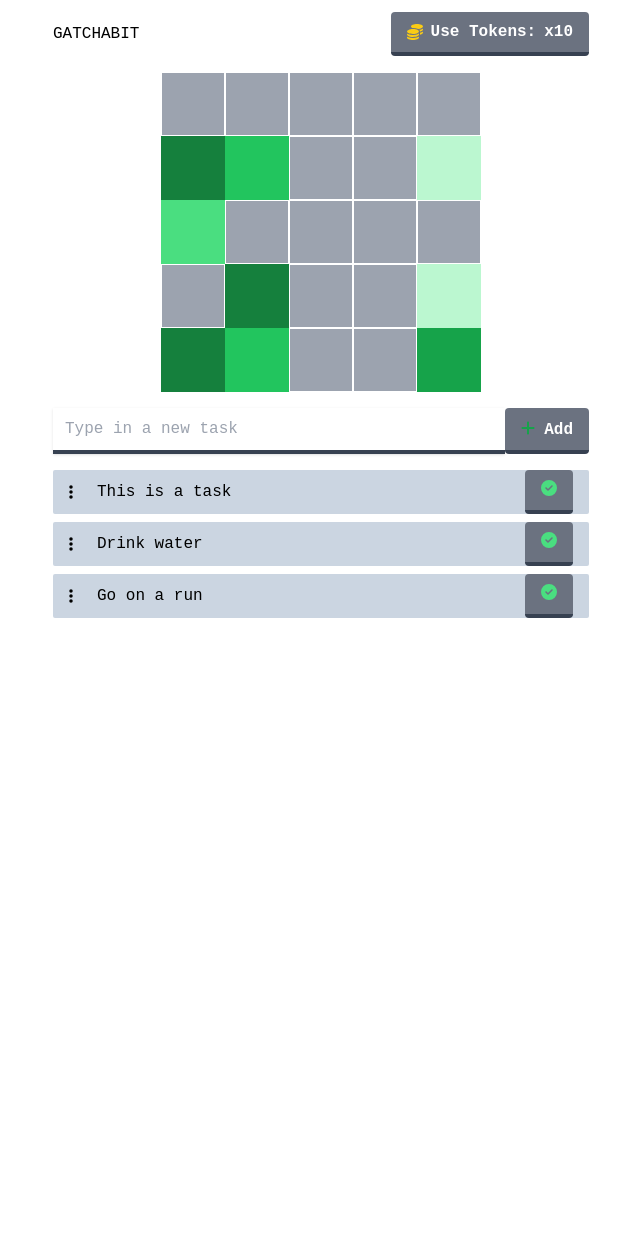
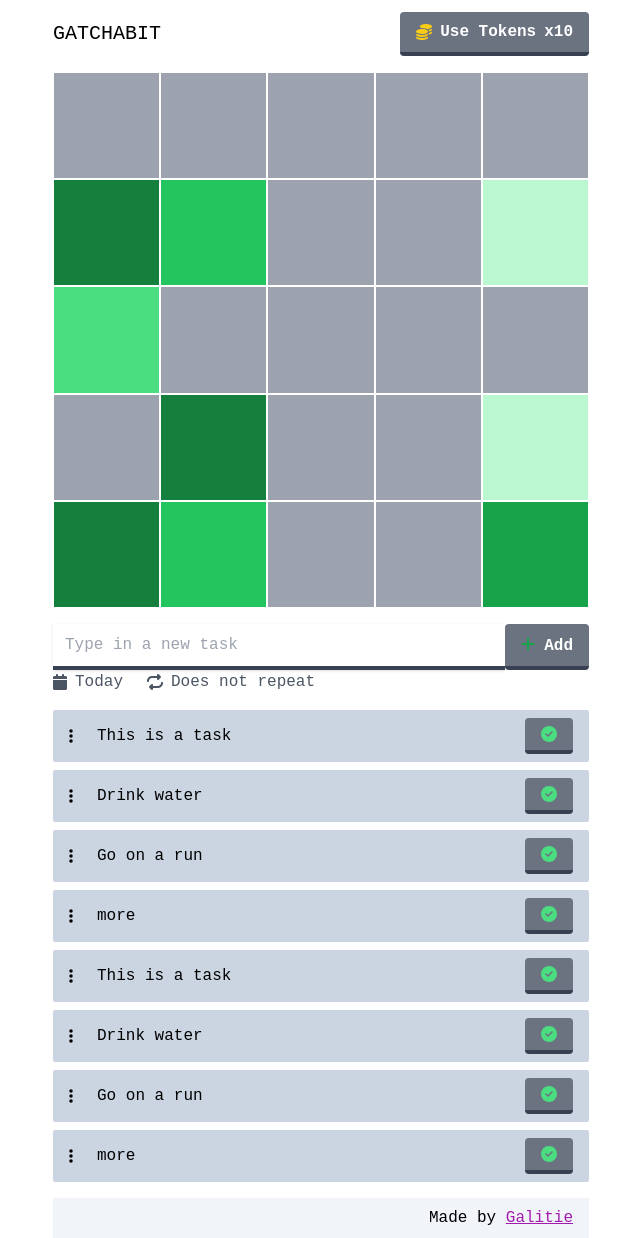
Before and after one commit to Galitie/gatchabit, a Next.js app: page / in a window 1280 px wide. Shown: the whole page, without its empty margins (319-959 px from the left). Before the commit the page ends 800 px from the top, so only its background shows below. Built offline with nearby package versions, Linux system fonts and the light colour scheme.

Commit message:
Adjusted layout

```diff
--- a/app/(components)/AddTaskInput.jsx
+++ b/app/(components)/AddTaskInput.jsx
@@ -4,9 +4,9 @@ import React from "react";
 
 const AddTaskInput = () => {
   return (
-    <div className="flex py-4">
+    <div className="flex">
       <input
-        className="shadow border-b-4 border-gray-700 appearance-none grow py-2 px-3 text-gray-700 leading-tight focus:outline-none focus:shadow-outline"
+        className="shadow border-b-4 border-gray-700 appearance-none grow py-2 px-3 text-gray-700 leading-tight focus:outline-none focus:shadow-outline hover:bg-slate-100"
         id="task-input"
         type="text"
         placeholder="Type in a new task"
--- /dev/null
+++ b/app/(components)/AddTaskOptions.jsx
@@ -0,0 +1,20 @@
+import { faCalendar, faRepeat } from "@fortawesome/free-solid-svg-icons";
+import { FontAwesomeIcon } from "@fortawesome/react-fontawesome";
+import React from "react";
+
+const AddTaskOptions = () => {
+  return (
+    <div className="flex gap-6">
+      <div className="flex gap-2 items-center text-gray-600 cursor-pointer hover:text-gray-400">
+        <FontAwesomeIcon icon={faCalendar} />
+        <p>Today</p>
+      </div>
+      <div className="flex gap-2 items-center text-gray-600 cursor-pointer hover:text-gray-400">
+        <FontAwesomeIcon icon={faRepeat} />
+        <p>Does not repeat</p>
+      </div>
+    </div>
+  );
+};
+
+export default AddTaskOptions;
--- /dev/null
+++ b/app/(components)/Footer.jsx
@@ -0,0 +1,20 @@
+import React from "react";
+
+const Footer = () => {
+  return (
+    <div className="flex bg-slate-100 py-2 items-end px-4 flex-row-reverse">
+      <p>
+        Made by{" "}
+        <a
+          className="underline text-fuchsia-700 hover:text-fuchsia-500"
+          href="https://www.galitie.com/"
+          target="_blank"
+        >
+          Galitie
+        </a>
+      </p>
+    </div>
+  );
+};
+
+export default Footer;
--- a/app/(components)/Garden.jsx
+++ b/app/(components)/Garden.jsx
@@ -2,36 +2,36 @@ import React from "react";
 
 const Garden = () => {
   return (
-    <div className="grid grid-cols-5 cursor-pointer aspect-square m-auto max-w-xs">
-      <div className="bg-gray-400 aspect-square border border-white"></div>
-      <div className="bg-gray-400 aspect-square border border-white"></div>
-      <div className="bg-gray-400 aspect-square border border-white"></div>
-      <div className="bg-gray-400 aspect-square border border-white"></div>
-      <div className="bg-gray-400 aspect-square border border-white"></div>
+    <div className="grid grid-cols-5 cursor-pointer aspect-square m-auto max-w-xs min-w-full">
+      <div className="bg-gray-400 aspect-square border border-white hover:border-4 hover:border-green-300"></div>
+      <div className="bg-gray-400 aspect-square border border-white hover:border-4 hover:border-green-300"></div>
+      <div className="bg-gray-400 aspect-square border border-white hover:border-4 hover:border-green-300"></div>
+      <div className="bg-gray-400 aspect-square border border-white hover:border-4 hover:border-green-300"></div>
+      <div className="bg-gray-400 aspect-square border border-white hover:border-4 hover:border-green-300"></div>
 
-      <div className="bg-green-700 aspect-square"></div>
-      <div className="bg-green-500 aspect-square"></div>
-      <div className="bg-gray-400 aspect-square border border-white"></div>
-      <div className="bg-gray-400 aspect-square border border-white"></div>
-      <div className="bg-green-200 aspect-square"></div>
+      <div className="bg-green-700 aspect-square border border-white hover:border-4 hover:border-green-300"></div>
+      <div className="bg-green-500 aspect-square border border-white hover:border-4 hover:border-green-300"></div>
+      <div className="bg-gray-400 aspect-square border border-white hover:border-4 hover:border-green-300"></div>
+      <div className="bg-gray-400 aspect-square border border-white hover:border-4 hover:border-green-300"></div>
+      <div className="bg-green-200 aspect-square border border-white hover:border-4 hover:border-green-300"></div>
 
-      <div className="bg-green-400 aspect-square"></div>
-      <div className="bg-gray-400 aspect-square border border-white"></div>
-      <div className="bg-gray-400 aspect-square border border-white"></div>
-      <div className="bg-gray-400 aspect-square border border-white"></div>
-      <div className="bg-gray-400 aspect-square border border-white"></div>
+      <div className="bg-green-400 aspect-square border border-white hover:border-4 hover:border-green-300"></div>
+      <div className="bg-gray-400 aspect-square border border-white hover:border-4 hover:border-green-300"></div>
+      <div className="bg-gray-400 aspect-square border border-white hover:border-4 hover:border-green-300"></div>
+      <div className="bg-gray-400 aspect-square border border-white hover:border-4 hover:border-green-300"></div>
+      <div className="bg-gray-400 aspect-square border border-white hover:border-4 hover:border-green-300"></div>
 
-      <div className="bg-gray-400 aspect-square border border-white"></div>
-      <div className="bg-green-700 aspect-square"></div>
-      <div className="bg-gray-400 aspect-square border border-white"></div>
-      <div className="bg-gray-400 aspect-square border border-white"></div>
-      <div className="bg-green-200 aspect-square"></div>
+      <div className="bg-gray-400 aspect-square border border-white hover:border-4 hover:border-green-300"></div>
+      <div className="bg-green-700 aspect-square border border-white hover:border-4 hover:border-green-300"></div>
+      <div className="bg-gray-400 aspect-square border border-white hover:border-4 hover:border-green-300"></div>
+      <div className="bg-gray-400 aspect-square border border-white hover:border-4 hover:border-green-300"></div>
+      <div className="bg-green-200 aspect-square border border-white hover:border-4 hover:border-green-300"></div>
 
-      <div className="bg-green-700 aspect-square"></div>
-      <div className="bg-green-500 aspect-square"></div>
-      <div className="bg-gray-400 aspect-square border border-white"></div>
-      <div className="bg-gray-400 aspect-square border border-white"></div>
-      <div className="bg-green-600 aspect-square"></div>
+      <div className="bg-green-700 aspect-square border border-white hover:border-4 hover:border-green-300"></div>
+      <div className="bg-green-500 aspect-square border border-white hover:border-4 hover:border-green-300"></div>
+      <div className="bg-gray-400 aspect-square border border-white hover:border-4 hover:border-green-300"></div>
+      <div className="bg-gray-400 aspect-square border border-white hover:border-4 hover:border-green-300"></div>
+      <div className="bg-green-600 aspect-square border border-white hover:border-4 hover:border-green-300"></div>
     </div>
   );
 };
--- a/app/(components)/Nav.jsx
+++ b/app/(components)/Nav.jsx
@@ -5,7 +5,7 @@ import React from "react";
 const Nav = () => {
   return (
     <nav className="flex justify-between items-center">
-      <div>
+      <div className="text-xl">
         <p>GATCHABIT</p>
       </div>
       <button className="flex gap-2 btn">
@@ -13,7 +13,7 @@ const Nav = () => {
           icon={faCoins}
           className="text-yellow-400 pt-1"
         ></FontAwesomeIcon>
-        <p>Use Tokens:</p>
+        <p>Use Tokens</p>
         <p>x10</p>
       </button>
     </nav>
--- a/app/(components)/Task.jsx
+++ b/app/(components)/Task.jsx
@@ -4,12 +4,12 @@ import React from "react";
 
 const Task = ({ task }) => {
   return (
-    <div className="flex items-center justify-between bg-slate-300 rounded-sm px-4">
+    <div className="flex items-center justify-between bg-slate-300 rounded-sm px-4 py-2">
       <div className="flex justify-start gap-6 items-center">
         <FontAwesomeIcon icon={faEllipsisV} />
         <p>{task}</p>
       </div>
-      <button className="btn">
+      <button className="btn flex items-center">
         <FontAwesomeIcon icon={faCheckCircle} className="text-green-400" />
       </button>
     </div>
--- /dev/null
+++ b/app/(components)/TaskForm.jsx
@@ -0,0 +1,14 @@
+import React from "react";
+import AddTaskInput from "./AddTaskInput";
+import AddTaskOptions from "./AddTaskOptions";
+
+const TaskForm = () => {
+  return (
+    <div>
+      <AddTaskInput />
+      <AddTaskOptions />
+    </div>
+  );
+};
+
+export default TaskForm;
--- a/app/(components)/TaskList.jsx
+++ b/app/(components)/TaskList.jsx
@@ -2,7 +2,16 @@ import React from "react";
 import Task from "./Task";
 
 const TaskList = () => {
-  const testTasks = ["This is a task", "Drink water", "Go on a run"];
+  const testTasks = [
+    "This is a task",
+    "Drink water",
+    "Go on a run",
+    "more",
+    "This is a task",
+    "Drink water",
+    "Go on a run",
+    "more",
+  ];
   return (
     <div className="flex flex-col gap-2">
       {testTasks.map((task, taskIndex) => (
--- a/app/layout.js
+++ b/app/layout.js
@@ -3,6 +3,7 @@ import "./globals.css";
 import Nav from "./(components)/Nav";
 import { config } from "@fortawesome/fontawesome-svg-core";
 import "@fortawesome/fontawesome-svg-core/styles.css";
+import Footer from "./(components)/Footer";
 
 config.autoAddCss = false;
 
@@ -28,10 +29,13 @@ export default function RootLayout({ children }) {
       <body
         className={`${geistSans.variable} ${geistMono.variable} antialiased`}
       >
-        <div className="max-w-xl m-auto pt-3 px-5 mb-4">
+        <div className="max-w-xl m-auto pt-3 px-5 pb-4">
           <Nav />
         </div>
         <div className="max-w-xl m-auto px-5">{children}</div>
+        <div className="max-w-xl m-auto px-5 pt-4">
+          <Footer />
+        </div>
       </body>
     </html>
   );
--- a/app/page.js
+++ b/app/page.js
@@ -1,12 +1,14 @@
+import AddTaskOptions from "./(components)/AddTaskOptions";
 import AddTaskInput from "./(components)/AddTaskInput";
 import Garden from "./(components)/Garden";
 import TaskList from "./(components)/TaskList";
+import TaskForm from "./(components)/TaskForm";
 
 const Home = () => {
   return (
-    <div>
+    <div className="flex flex-col gap-4">
       <Garden />
-      <AddTaskInput />
+      <TaskForm />
       <TaskList />
     </div>
   );
```
